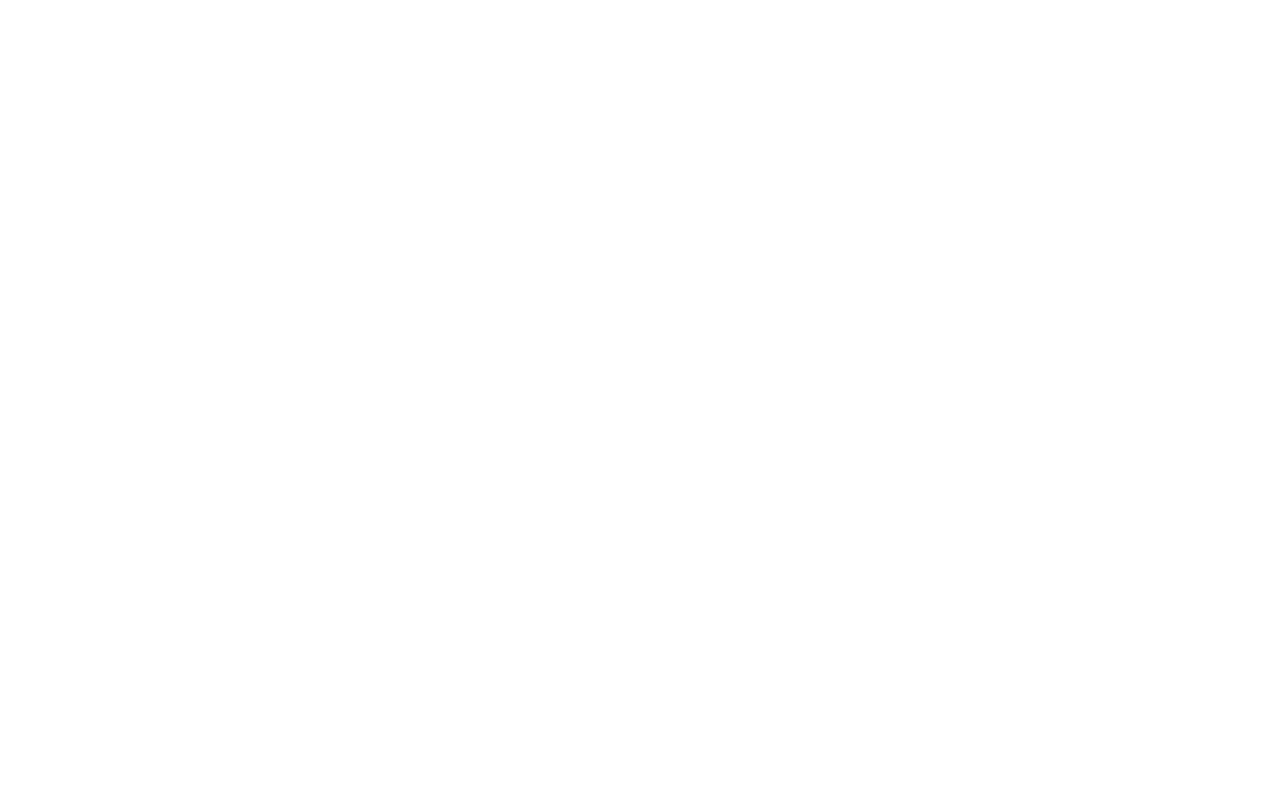
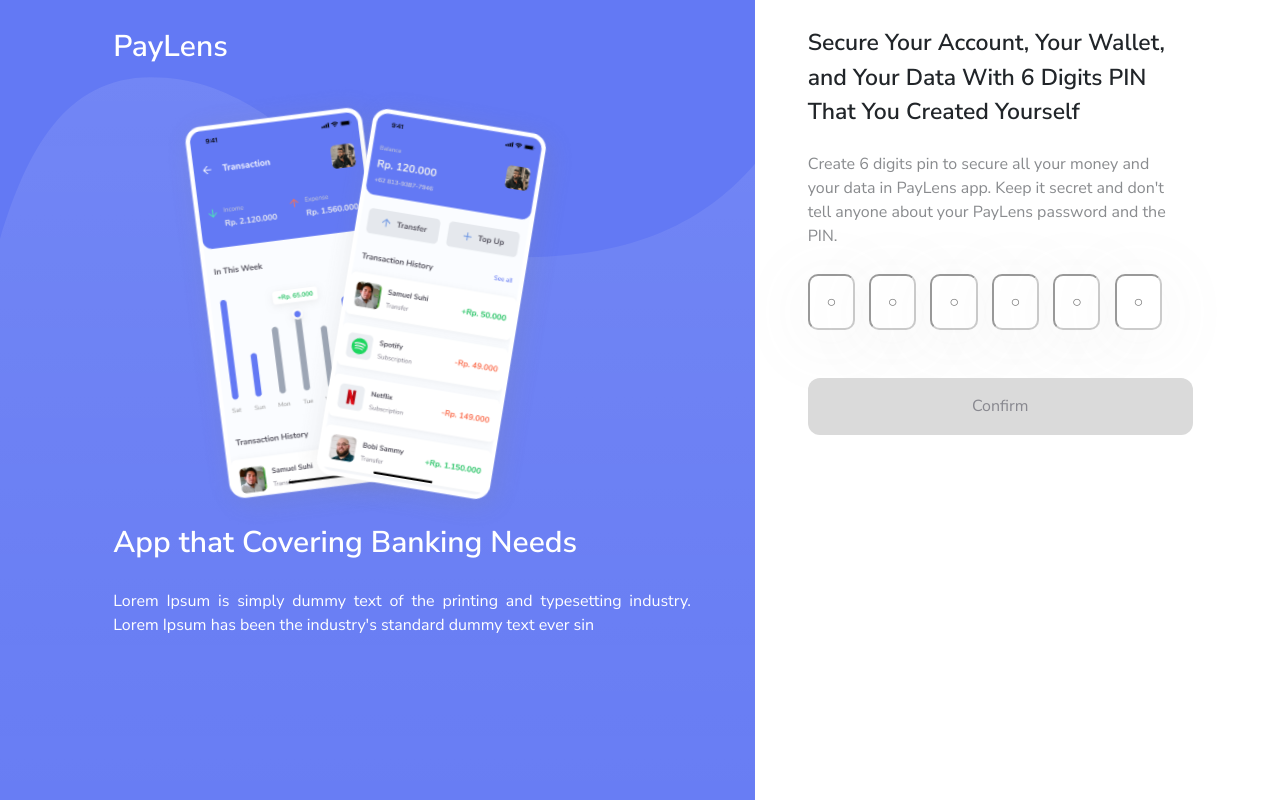
Before and after one commit to kevinrimbun/PayLens, a React (Create React App) app: page /create-pin in a window 1280 px wide. Before the commit this address had no page. Built offline with nearby package versions, Linux system fonts and the light colour scheme.

Commit message:
create pin page, success page, box field

```diff
--- a/package.json
+++ b/package.json
@@ -3,10 +3,14 @@
   "version": "0.1.0",
   "private": true,
   "dependencies": {
+    "@chakra-ui/react": "^2.3.6",
+    "@emotion/react": "^11.10.4",
+    "@emotion/styled": "^11.10.4",
     "@testing-library/jest-dom": "^5.16.5",
     "@testing-library/react": "^13.4.0",
     "@testing-library/user-event": "^13.5.0",
     "bootstrap": "^5.2.2",
+    "framer-motion": "^7.6.1",
     "react": "^18.2.0",
     "react-bootstrap": "^2.5.0",
     "react-dom": "^18.2.0",
--- a/src/Components/Navbar/index.js
+++ b/src/Components/Navbar/index.js
@@ -1,4 +1,5 @@
 // Components
+import { Link } from 'react-router-dom';
 
 // Iconify
 import { Icon } from '@iconify/react';
@@ -14,6 +15,7 @@
 
 // Components
 import Navbar from 'react-bootstrap/Navbar';
+import Samuel from  '../../Assets/account/samuelSuhi.svg'
 
 function NavbarComp() {
   return (
@@ -22,10 +24,12 @@
       <Container>
 
         {/* Logo Section */}
-        <Navbar.Brand href="#home" className="d-flex justify-content-center align-items-center Logo-Section">
-          <Icon icon="mdi:google-lens" width="30" height="30" />
-          <h4>PayLens</h4>
-        </Navbar.Brand>
+        <Link to='/dashboard' className='text-decoration-none'>
+          <Navbar.Brand  className="d-flex justify-content-center align-items-center Logo-Section">
+            <Icon icon="mdi:google-lens" width="30" height="30" />
+            <h4>PayLens</h4>
+          </Navbar.Brand>
+        </Link>
 
         <Navbar.Toggle aria-controls="basic-navbar-nav" />
         <Navbar.Collapse id="basic-navbar-nav">
@@ -39,7 +43,7 @@
 
                 {/* User Section */}
                 <Col className="d-flex justify-content-center align-items-center mt-3">
-                  <img src="" className="rounded-circle me-2" alt="..." />
+                  <img src={Samuel} className="rounded-circle me-2" alt="..." />
                   <div className="me-3">
                     <h6>Aldy Fikhri Muhammad</h6>
                     <p>+62 - 859 - 5158 - 6501</p>
--- a/src/Components/Sidebar/index.js
+++ b/src/Components/Sidebar/index.js
@@ -26,7 +26,7 @@
                         <Col>
                             <Link to='/' className='d-flex align-items-center mt-4 Navigation-Section'>
                                 <Icon icon="akar-icons:dashboard" width="30" height="30" className=' m-3' />
-                                <h5>Dasboard</h5>
+                                <h5>Dashboard</h5>
                             </Link>
                         </Col>
 
@@ -52,7 +52,7 @@
                         </Col>
 
                         <Col>
-                            <Link to='/' id="sticky-footer" className='d-flex align-items-center d-flex-shrink-0 py-4 Navigation-Section'>
+                            <Link to='/' id="sticky-footer" className='d-flex align-items-center d-flex-shrink-0 py-4 Navigation-Section logout'>
                                 <Icon icon="material-symbols:logout-rounded" width="30" height="30" className='m-3' />
                                 <h5>Log Out</h5>
                             </Link>
--- a/src/Data/account.js
+++ b/src/Data/account.js
@@ -1,6 +1,6 @@
 import React from 'react'
 
-import Samuel from '../../src/Assets/account/samuelSuhi.svg'
+import Samuel from '../Assets/account/samuelSuhi.svg'
 
 export const Account = () => {
     const listAccount = [
--- a/src/Pages/App/index.js
+++ b/src/Pages/App/index.js
@@ -9,6 +9,8 @@
 import Home from '../Home';
 import Content from '../../Layout/Content';
 import Transfer from '../Transfer';
+import CreatePin from '../CreatePin';
+import SuccessPin from '../SuccessPin/SuccessPin';
 
 
 const index = () => {
@@ -23,6 +25,8 @@
             <Route path='/dashboard' element={<Home/>} />
             <Route path='/transfer' element={<Transfer/>} />
             <Route path='/history' element={<History />} />
+            <Route path='/create-pin' element={<CreatePin/>} />
+            <Route path='/success-pin' element={<SuccessPin/>} />
         </Routes>
     </BrowserRouter>
   )
--- /dev/null
+++ b/src/Pages/CreatePin/index.js
@@ -0,0 +1,71 @@
+import React, { useState } from 'react';
+import { useNavigate } from 'react-router-dom';
+import { PinInput, PinInputField } from '@chakra-ui/react';
+import Auth from '../../Layout/Auth';
+import '../../Style/Pages/auth.css';
+// import { CiLock } from 'react-icons/ci';
+// import {BsEnvelope} from 'react-icons/bs';
+
+
+
+const CreatePin = () => {
+    const navigate = useNavigate();
+
+    const [pin1, setInput1] = useState("");
+    const [pin2, setInput2] = useState("");
+    const [pin3, setInput3] = useState("");
+    const [pin4, setInput4] = useState("");
+    const [pin5, setInput5] = useState("");
+    const [pin6, setInput6] = useState("");
+    const [error, setError] = useState(false)
+
+    const handleSubmit = (e) => {
+        e.preventDefault();
+        if (pin1.length === 0 || pin2.length === 0 || pin3.length === 0 || pin4.length === 0 || pin5.length === 0 || pin6.length === 0) {
+            setError(true)
+        } else if ( pin1.length === 1 && pin2.length === 1 && pin3.length === 1 && pin4.length === 1 && pin5.length === 1 && pin6.length === 1) {
+            // window.location.replace("/dashboard")
+            navigate("/success-pin", { replace: true })
+        } else {
+            setError(true)
+        }
+        const data = new FormData(e.target)
+        console.log(Object.fromEntries(data.entries()));
+    }
+
+
+    return <Auth>
+        <div className='title-right-wrapper'>
+
+            <div className='title-top-right'>
+                Secure Your Account, Your Wallet, and Your Data With 6 Digits PIN That You Created Yourself
+            </div>
+            <div className='subtitle-bottom-right'>
+                Create 6 digits pin to secure all your money and your data in PayLens app. Keep it secret and don't tell anyone about your PayLens password and the PIN.
+            </div>
+
+
+
+        </div>
+        <div className='pin-wrapper'>
+            <form onSubmit={handleSubmit}>
+                <PinInput className='d-flex pin-input' >
+                    <PinInputField className='pin-input text-center' name='pin1' onChange={(e) => setInput1(e.target.value)} />
+                    <PinInputField className='pin-input text-center' name='pin2' onChange={(e) => setInput2(e.target.value)} />
+                    <PinInputField className='pin-input text-center' name='pin3' onChange={(e) => setInput3(e.target.value)} />
+                    <PinInputField className='pin-input text-center' name='pin4' onChange={(e) => setInput4(e.target.value)} />
+                    <PinInputField className='pin-input text-center' name='pin5' onChange={(e) => setInput5(e.target.value)} />
+                    <PinInputField className='pin-input text-center' name='pin6' onChange={(e) => setInput6(e.target.value)} />
+                </PinInput>
+                <div className='error-message'>
+                    {error && pin1.length === 0 && pin2.length === 0 && pin3.length === 0 && pin4.length === 0 && pin5.length === 0 && pin6.length === 0 ?
+                    <label>Input cannot be empty !</label>:""}
+                </div>
+                <button className="btn-auth" id='submit' type="submit" value="Enter">Confirm</button>
+            </form>
+        </div>
+
+  </Auth>
+}
+
+export default CreatePin
--- a/src/Pages/Login/index.js
+++ b/src/Pages/Login/index.js
@@ -1,11 +1,18 @@
 import React, { useState } from 'react';
-import { Link } from 'react-router-dom';
+import { Link, useNavigate } from 'react-router-dom';
 import Auth from '../../Layout/Auth';
 import '../../Style/Pages/auth.css';
 import { CiLock } from 'react-icons/ci';
 import {BsEnvelope} from 'react-icons/bs';
+import { Button } from '@chakra-ui/react';
 
 const Login = () => {
+
+    const [show, setShow] = React.useState(false)
+    const handleClick = () => setShow(!show)
+
+    // let history = useHistory();
+    const navigate = useNavigate();
 
     const [email, setEmail] = useState("");
     const [password, setPassword] = useState("");
@@ -16,15 +23,14 @@
         if (email.length === 0 || password.length === 0) {
             setError(true)
         } else if (email === "kevin@mail.com" && password === "kevin123") {
-            window.location.replace("/dashboard")
+            // window.location.replace("/dashboard")
+            navigate("/dashboard", { replace: true })
         } else {
             setError(true)
         }
         const data = new FormData(e.target)
         console.log(Object.fromEntries(data.entries()));
     }
-
-
 
     return <Auth>
         <div className='title-right-wrapper'>
@@ -45,20 +51,14 @@
                         <BsEnvelope className='bi envelope-icon' />
                         <input  type="email" className="form-control form-auth" id="email" placeholder="Enter your e-mail" name="email" onChange={(e) => setEmail(e.target.value)} />
                     </div>
-                    <div className='error-message'>
-                        {error && email.length <= 0 ?
-                        <label>Email cannot be empty !</label>:""}
-                    </div>
 
                     {/* Password */}
                     <div className='mt-4 d-flex form-password'>
                         <CiLock className='bi lock-icon'/>
-                        <input  type="password" className="form-control form-auth passsword" id="password" placeholder="Enter your password" name="password" onChange={(e) => setPassword(e.target.value)} />
-                        <i className="bi bi-eye" id='togglePassword'/> : <i class="bi bi-eye-slash"></i>
-                    </div>
-                    <div className='error-message'>
-                        {error && password.length <= 0 ?
-                        <label>Password cannot be empty !</label>:""}
+                        <input type={show ? 'text' : 'password'} className="form-control form-auth passsword" id="password" placeholder="Enter your password" name="password" onChange={(e) => setPassword(e.target.value)} />
+                        <Button className='btn-visibility' h='1.75rem' size='sm' onClick={handleClick}>
+                            {show ? 'Hide' : 'Show'}
+                        </Button>
                     </div>
 
                     <div className='forgot-password mt-2'>
@@ -68,7 +68,7 @@
                     </div>
 
                     <div className='error-message'>
-                        {error && email !== "kevin@mail.com" && password !== "kevin123" ?
+                        {error && email !== "kevin@mail.com" && password !== "kevin123" && email.length <= 0 && password.length <= 0 ?
                         <label>Email or Password Invalid !</label>:""}
                     </div>
 
--- a/src/Pages/Register/index.js
+++ b/src/Pages/Register/index.js
@@ -1,31 +1,35 @@
 import React, { useState } from 'react';
-import { Link } from 'react-router-dom';
+import { Link, useNavigate } from 'react-router-dom';
 import Auth from '../../Layout/Auth';
 import '../../Style/Pages/auth.css';
-import { BsPerson } from 'react-icons/bs'
+import { BsPerson } from 'react-icons/bs';
 import { CiLock } from 'react-icons/ci';
 import {BsEnvelope} from 'react-icons/bs';
+import { Button } from '@chakra-ui/react';
 
 const Register = () => {
+
+    const navigate = useNavigate()
 
     const [username, setUsername] = useState("")
     const [email, setEmail] = useState("");
     const [password, setPassword] = useState("");
     const [error, setError] = useState(false)
 
-    // const emailChange = (e) => {
-    //     e.preventDefault();
-    //     setEmail(e.target.value);
-    // };
-
     const handleSubmit = (e) => {
         e.preventDefault();
         if (username.length === 0  || email.length === 0 || password.length === 0) {
             setError(true)
+        } else if  (username.length !== 0  || email.length !== 0 || password.length !== 0) {
+            navigate('/create-pin', { replace : true })
         }
         const data = new FormData(e.target)
         console.log(Object.fromEntries(data.entries()));
     }
+
+    const [show, setShow] = React.useState(false)
+    const handleClick = () => setShow(!show)
+
     return <Auth>
         <div className='title-right-wrapper'>
 
@@ -43,7 +47,7 @@
                     {/* Username */}
                     <div className='mt-4 d-flex form-username'>
                         <BsPerson className='bi' />
-                        <input autoComplete='off' type="email" className="form-control form-auth" id="email" placeholder="Enter your username" name="email" onChange={(e) => setUsername(e.target.value)} />
+                        <input autoComplete='off' type="text" className="form-control form-auth" id="username" placeholder="Enter your username" name="username" onChange={(e) => setUsername(e.target.value)} />
                     </div>
                     <div className='error-message'>
                         {error && username.length <= 0 ?
@@ -63,8 +67,10 @@
                     {/* Password */}
                     <div className='mt-4 d-flex form-password'>
                         <CiLock className='bi lock-icon'/>
-                        <input autoComplete='off' type="password" className="form-control password form-auth" id="password" placeholder="Enter your password" name="password" onChange={(e) => setPassword(e.target.value)} />
-                        <i className="bi bi-eye" id='togglePassword'/> : <i class="bi bi-eye-slash"></i>
+                        <input autoComplete='off' type={show ? 'text' : 'password'} className="form-control password form-auth" id="password" placeholder="Enter your password" name="password" onChange={(e) => setPassword(e.target.value)} />
+                        <Button className='btn-visibility' h='1.75rem' size='sm' onClick={handleClick}>
+                            {show ? 'Hide' : 'Show'}
+                        </Button>
                     </div>
                     <div className='error-message'>
                         {error && password.length <= 0 ?
--- /dev/null
+++ b/src/Pages/SuccessPin/SuccessPin.js
@@ -0,0 +1,25 @@
+import React from 'react';
+import { Link } from 'react-router-dom';
+import Auth from '../../Layout/Auth';
+import '../../Style/Pages/auth.css';
+
+const SuccessPin = () => {
+  return <Auth>
+    <div className='successpin-wrapper'>
+        <div>
+            <i className="bi bi-check2 rounded-circle logo-success"></i>
+        </div>
+        <div className='mt-4 success-title'>
+            Your PIN Was Successfully Created
+        </div>
+        <div className='mt-4 desc-success'>
+            Your PIN was successfully created and you can now access all he features in PayLens. Login to your new account and start exploring!
+        </div>
+        <Link to='/login'>
+            <button className="btn-auth" id='submit' value="Enter">Login Now</button>
+        </Link>
+    </div>
+  </Auth>
+}
+
+export default SuccessPin
--- a/src/Style/Pages/auth.css
+++ b/src/Style/Pages/auth.css
@@ -35,6 +35,7 @@
 }
 .form-auth {
     border: none !important;
+    box-shadow: none !important;
 }
 .error-message {
     color: red;
@@ -48,8 +49,50 @@
     margin-top: 10%;
     border-radius: 12px;
     background: #DADADA;
-    width: 400px;
+    width: 385px;
     height: 57px;
     border-color: transparent;
     color: #88888F;
 }
+.btn-visibility {
+    border: none;
+    background: transparent;
+    color: #88888F;
+}
+
+/* Pin */
+.pin-wrapper {
+    margin-top: 5%;
+    margin-left: 10%;
+    /* padding-right: 20%; */
+}
+.pin-input {
+    margin-right: 3%;
+    width: 10%;
+    padding: 3% 2%;
+    border-radius: 10px;
+    box-shadow: 0px 10px 75px rgba(147, 147, 147, 0.1);
+    border-color: rgba(169, 169, 169, 0.6);
+}
+
+/* Success Pin */
+.successpin-wrapper {
+    margin-left: 10%;
+    margin-top: 10%;
+    padding-right: 15%;
+}
+.logo-success {
+    font-size: 50px;
+    color: white;
+    /* border-radius: 50%;
+    width: 500px; */
+    padding: 1% 3%;
+    background-color: rgba(30, 193, 95, 1);
+}
+.success-title {
+    font-size: 25px;
+    font-weight: bolder;
+}
+.desc-success {
+    color: rgba(58, 61, 66, 0.6);
+}
--- a/src/Styles/Components/Sidebar/Sidebar.css
+++ b/src/Styles/Components/Sidebar/Sidebar.css
@@ -29,3 +29,7 @@
   text-shadow: 4px 4px 15px rgba(2, 117, 216, 0.6);
   font-weight: bolder !important;
 }
+
+.logout {
+  margin-top: 70%;
+}
```
Also changed, not shown: 1 other file (tests, documents, lock files or other folders).
